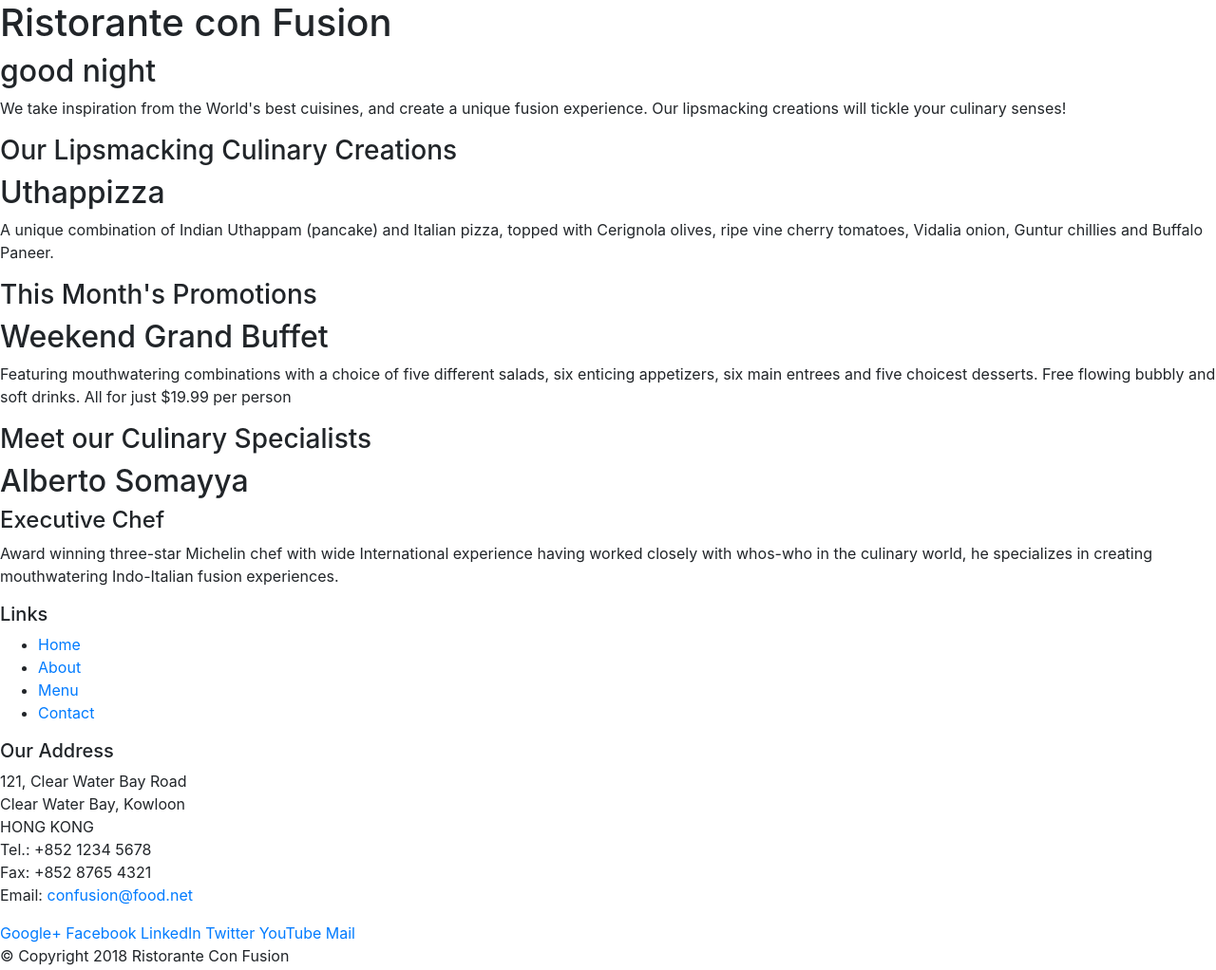
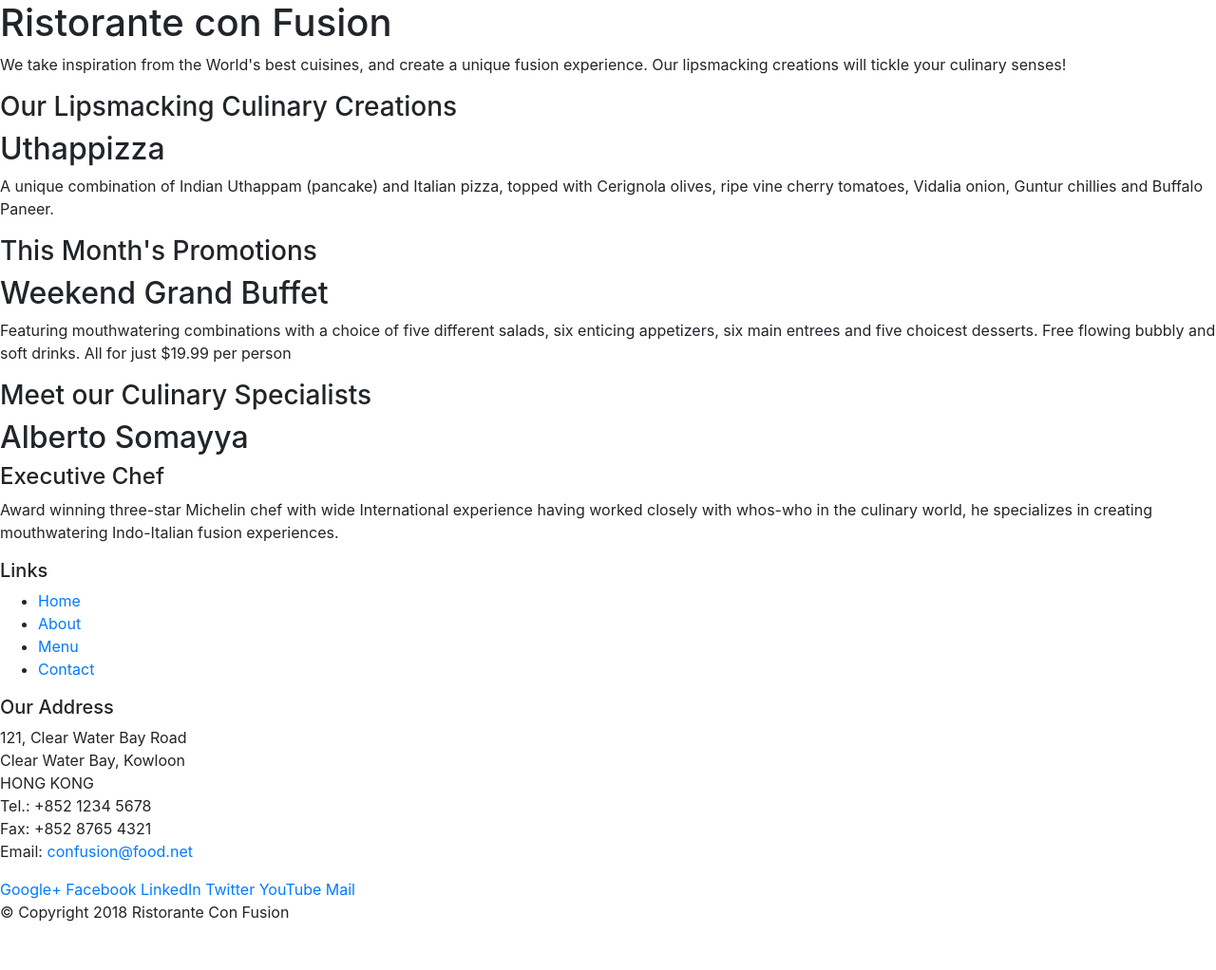
Before and after one commit to nikhilrajsv054/bootstrap, a website: page index.html in a window 1280 px wide. Shown: the whole page at 95% size. After the commit the page ends 989 px from the top, so only its background shows below. Drawn offline with nearby package versions, Linux system fonts and the light colour scheme.

Commit message:
done changes

```diff
--- a/index.html
+++ b/index.html
@@ -19,7 +19,6 @@
             <div>
                 <div>
                     <h1>Ristorante con Fusion</h1>
-                    <h2>good night</h2>
                     <p>We take inspiration from the World's best cuisines, and create a unique fusion experience. Our lipsmacking creations will tickle your culinary senses!</p>
                 </div>
                 <div>
```
